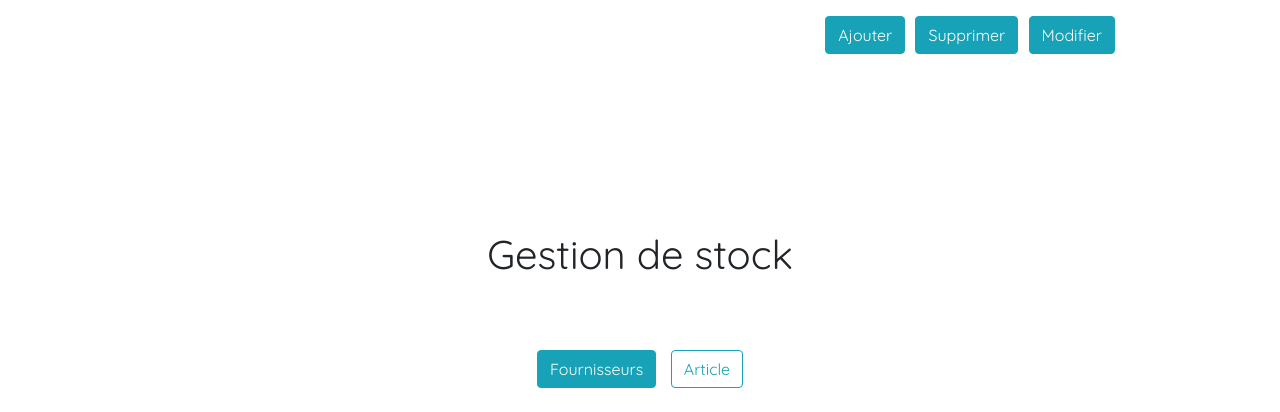
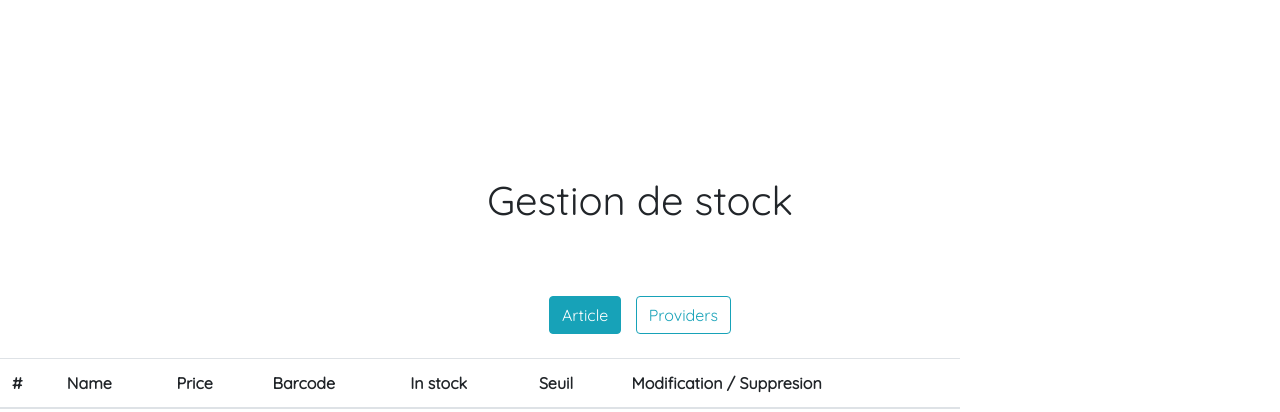
Before and after one commit to hrandrianasolo/gestion-de-stock, a Django app: page / in a window 1280 px wide. Shown: the top 412 px of the page. Run offline with Django 3.2, Linux system fonts and the light colour scheme; lists and menus that the app fills with data are empty; some libraries are stand-ins or nearby versions.

Commit message:
Modif index

```diff
--- a/mysite/blog/templates/blog/index.html
+++ b/mysite/blog/templates/blog/index.html
@@ -16,28 +16,27 @@
 <body>
   {% block body%}
     <div class="content">
-    <div class="add component">
-        <button type="button" class="btn btn-info" onclick="popup()">Ajouter</button>
-        <button type="button" class="btn btn-info" onclick="popup()">Supprimer</button>
-        <button type="button" class="btn btn-info" onclick="popup()">Modifier</button>
-    </div>
     <div class="title">
         <h1>Gestion de stock</h1>
     </div>
 
     <div class="component buttons">
-      <button type="button" class="btn btn-info button-campus" onclick="displayTable('provider')">Fournisseurs</button>
-      <button type="button" class="btn btn-outline-info button-building" onclick="displayTable('article')">Article</button>
+      <button type="button" class="btn btn-info button-campus" onclick="displayTable('provider')">Article</button>
+      <button type="button" class="btn btn-outline-info button-building" onclick="displayTable('article')">Providers</button>
     </div>
     </div>
 
     <div class="display component">
-        <table class="table campus ">
+        <!--Display table article-->
+        <table class="table campus show">
             <thead>
                 <tr>
                     <th scope="col">#</th>
                     <th scope="col">Name</th>
                     <th scope="col">Price</th>
+                    <th scope="col">Barcode</th>
+                    <th scope="col">In stock</th>
+                    <th scope="col">Seuil</th>
                     <th scope="col">Modification / Suppresion</th>
                 </tr>
             </thead>
@@ -47,6 +46,9 @@
                   <th scope="row">{{forloop.counter}}</th>
                   <td>{{a.name}}</td>
                   <td>{{a.price}}</td>
+                  <td>{{a.barcode}}</td>
+                  <td>{{a.inStock}}</td>
+                  <td>{{a.seuil}}</td>
                   <!--td>
                       <a href="{% url 'edit_campus' c.id %}" class="btn btn-warning"><i class="fas fa-tools"></i></a>
                       {% csrf_token %}
```
